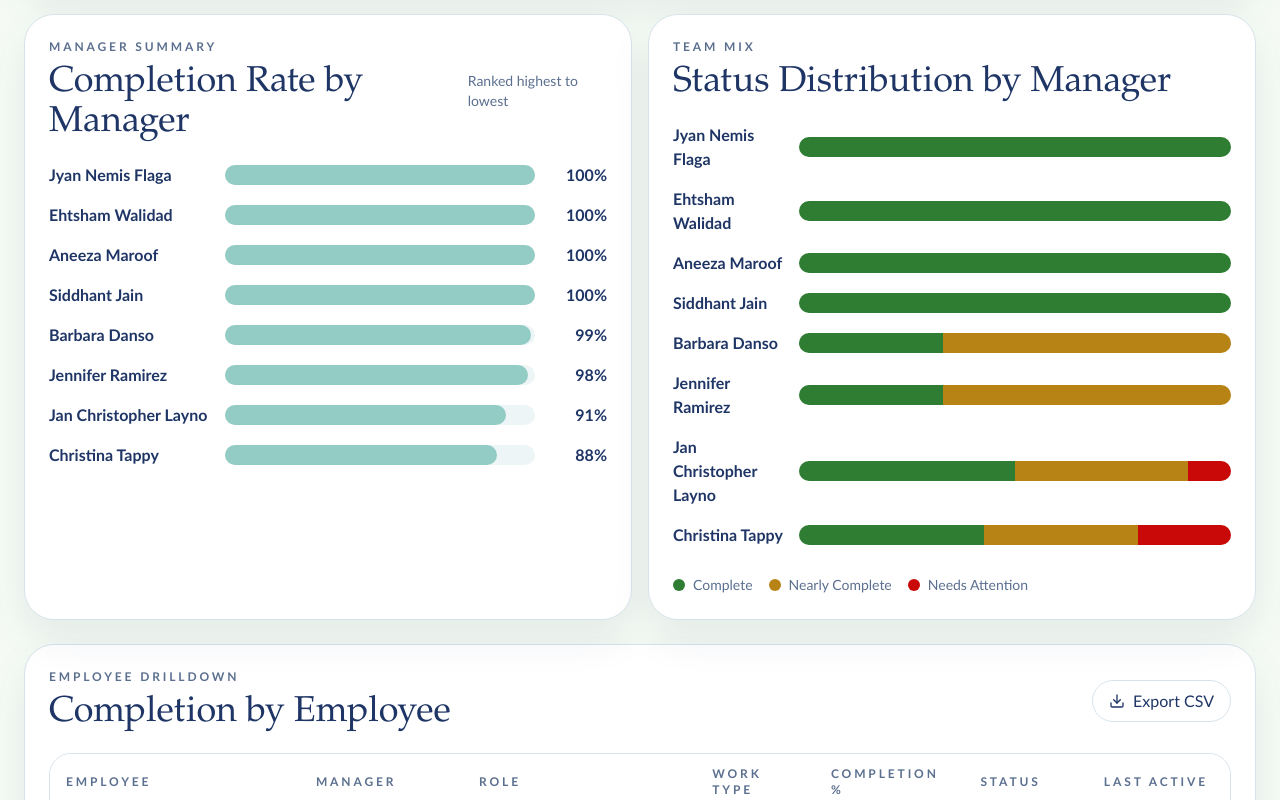
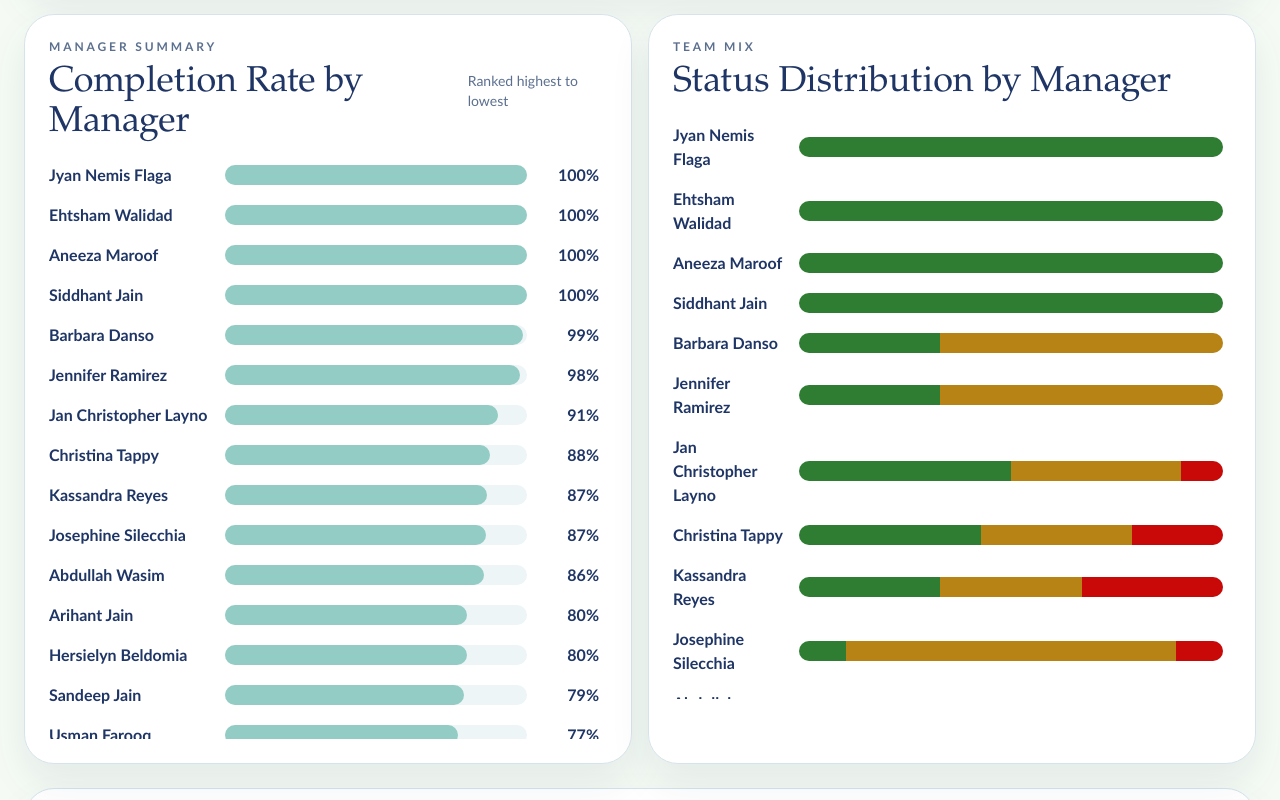
Before and after one commit to Shie-creator/Trainual-Report, a Next.js app: page /dashboard in a window 1280 px wide. Shown: the part 1060-1860 px from the top of the page. Built offline with nearby package versions, Linux system fonts and the light colour scheme; no server answers; the database is empty.

Commit message:
Add files via upload

```diff
--- a/src/components/dashboard/dashboard-client.tsx
+++ b/src/components/dashboard/dashboard-client.tsx
@@ -331,8 +331,8 @@ export function DashboardClient({
             </div>
             <p className="text-sm text-[var(--muted-foreground)]">Ranked highest to lowest</p>
           </div>
-          <div className="space-y-4">
-            {metrics.byManager.slice(0, 8).map((item) => (
+          <div className="max-h-[36rem] space-y-4 overflow-y-auto pr-2">
+            {metrics.byManager.map((item) => (
               <button
                 key={item.managerId}
                 className="grid w-full grid-cols-[160px_1fr_56px] items-center gap-4 text-left"
@@ -363,8 +363,8 @@ export function DashboardClient({
               Status Distribution by Manager
             </h3>
           </div>
-          <div className="space-y-4">
-            {metrics.byManager.slice(0, 8).map((item) => {
+          <div className="max-h-[36rem] space-y-4 overflow-y-auto pr-2">
+            {metrics.byManager.map((item) => {
               const total = item.count || 1;
               return (
                 <div key={item.managerId} className="grid grid-cols-[110px_1fr] items-center gap-4">
```
